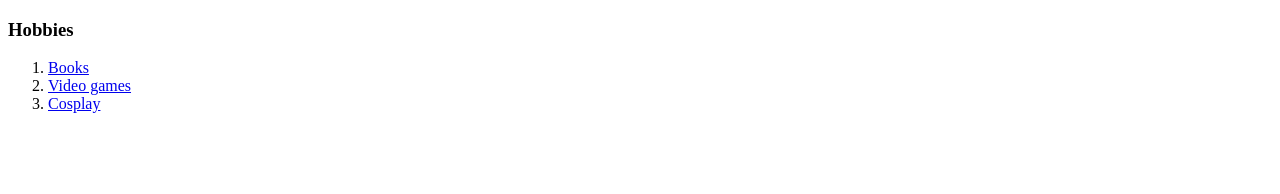
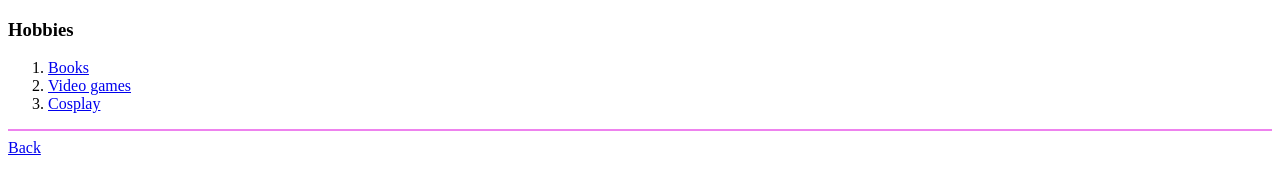
Before and after one commit to FrancineAW/CV1, a plain HTML site: page hobbies.html in a window 1280 px wide. Drawn offline with Linux system fonts and the light colour scheme.

Commit message:
Update hobbies.html

```diff
--- a/hobbies.html
+++ b/hobbies.html
@@ -9,6 +9,8 @@
         <li><a href="https://www.twitch.tv/rehvtsuki">Video games</a></li>
         <li><a href="https://www.instagram.com/tsukimep/">Cosplay</a></li>
     </ol>
+    <hr color="violet">
+    <a href="index.html">Back</a>
 </body>
 
 </HTML>
```
